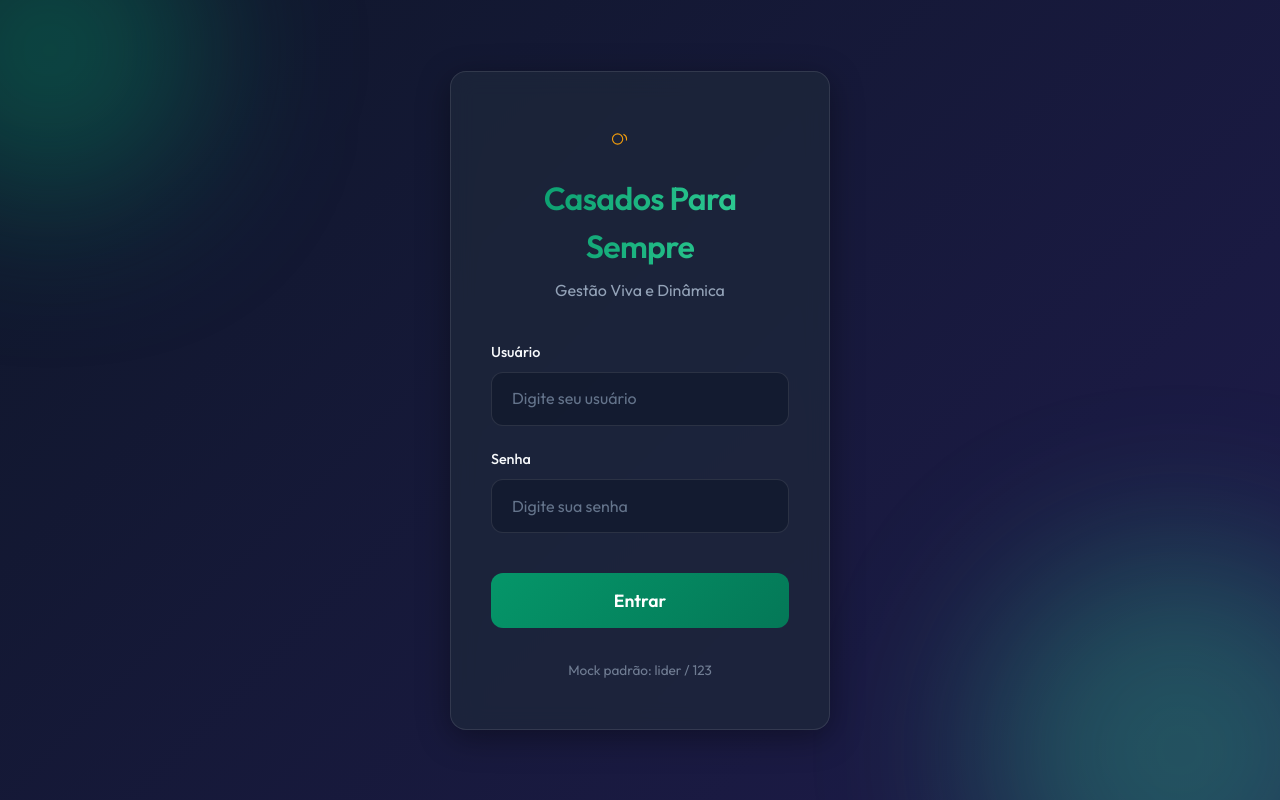
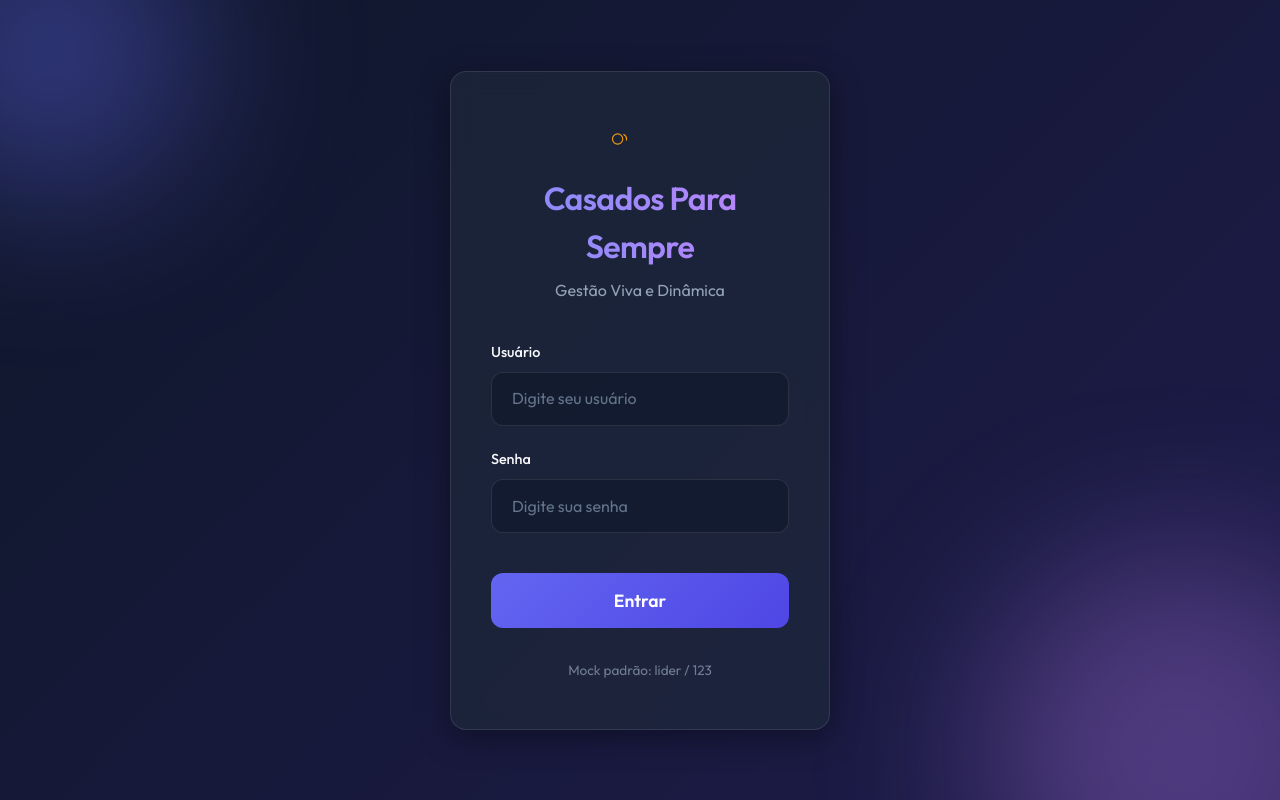
Before and after one commit to jarlanjsl/CPS, a React (Vite) app: page /login in a window 1280 px wide. Built offline with nearby package versions, Linux system fonts and the light colour scheme; no server answers.

Commit message:
fix(HU-20): reverte paleta para original (indigo/roxo) conforme solicitado

```diff
--- a/index.html
+++ b/index.html
@@ -5,7 +5,7 @@
     <link rel="icon" type="image/svg+xml" href="/favicon.svg" />
     <link rel="manifest" href="/manifest.json" />
     <meta name="viewport" content="width=device-width, initial-scale=1.0, maximum-scale=1.0, user-scalable=no" />
-    <meta name="theme-color" content="#059669" />
+    <meta name="theme-color" content="#ffffff" />
     <title>Casados Para Sempre — CPS</title>
   </head>
   <body>
--- a/src/components/AvatarCasado.tsx
+++ b/src/components/AvatarCasado.tsx
@@ -33,7 +33,7 @@ export default function AvatarCasado({ nomeEle, nomeEla, fotoUrl, size = 40, onC
       className="avatar-casal-placeholder"
       style={{
         width: size, height: size, borderRadius: '50%',
-        background: 'linear-gradient(135deg, #059669, #34D399)',
+        background: 'linear-gradient(135deg, #6366f1, #818cf8)',
         color: 'white', display: 'flex', alignItems: 'center',
         justifyContent: 'center', fontSize: size * 0.3,
         fontWeight: 700, cursor: onClick ? 'pointer' : 'default',
--- a/src/components/Logo.tsx
+++ b/src/components/Logo.tsx
@@ -29,7 +29,7 @@ export default function Logo({ size = 40, showText = true }: { size?: number; sh
           fontFamily="Outfit, sans-serif"
           fontSize="16"
           fontWeight="700"
-          fill="#059669"
+          fill="#6366f1"
         >
           Casados Para Sempre
         </text>
--- a/src/index.css
+++ b/src/index.css
@@ -1,12 +1,10 @@
 @import url('https://fonts.googleapis.com/css2?family=Outfit:wght@300;400;500;600;700&display=swap');
 
 :root {
-  /* Paleta Esmeralda & Ouro */
-  --primary: #059669;
-  --primary-dark: #047857;
-  --primary-light: #34D399;
-  --accent: #F59E0B;
-  --bg-light: #ECFDF5;
+  /* Paleta Principal - Elegante e Vibrante */
+  --primary: #6366f1;
+  --primary-dark: #4f46e5;
+  --primary-light: #818cf8;
 
   /* Cores de Fundo Modernas (Modo Claro Padrão / Dark Suave) */
   --bg-color: #0f172a;
@@ -86,15 +84,8 @@ h1, h2, h3, h4 {
 }
 
 .gradient-text {
-  background: linear-gradient(to right, #059669, #34D399);
+  background: linear-gradient(to right, #818cf8, #c084fc);
   -webkit-background-clip: text;
   -webkit-text-fill-color: transparent;
   background-clip: text;
 }
-
-.accent-text {
-  background: linear-gradient(to right, #F59E0B, #FBBF24);
-  -webkit-background-clip: text;
-  -webkit-text-fill-color: transparent;
-  background-clip: text;
-}
--- a/src/styles/home.css
+++ b/src/styles/home.css
@@ -27,12 +27,12 @@
   font-weight: 600;
   cursor: pointer;
   transition: transform 0.2s, box-shadow 0.2s;
-  box-shadow: 0 4px 12px rgba(5, 150, 105, 0.3);
+  box-shadow: 0 4px 12px rgba(99, 102, 241, 0.3);
 }
 
 .btn-primary:hover {
   transform: translateY(-2px);
-  box-shadow: 0 6px 16px rgba(5, 150, 105, 0.4);
+  box-shadow: 0 6px 16px rgba(99, 102, 241, 0.4);
 }
 
 .btn-primary:disabled {
--- a/src/styles/login.css
+++ b/src/styles/login.css
@@ -21,7 +21,7 @@
 .login-container::before {
   width: 300px;
   height: 300px;
-  background: rgba(5, 150, 105, 0.4);
+  background: rgba(99, 102, 241, 0.4);
   top: -100px;
   left: -100px;
 }
@@ -29,7 +29,7 @@
 .login-container::after {
   width: 400px;
   height: 400px;
-  background: rgba(52, 211, 153, 0.3);
+  background: rgba(192, 132, 252, 0.3);
   bottom: -150px;
   right: -100px;
 }
@@ -97,7 +97,7 @@
   outline: none;
   background: rgba(15, 23, 42, 0.8);
   border-color: var(--primary-light);
-  box-shadow: 0 0 0 4px rgba(5, 150, 105, 0.15);
+  box-shadow: 0 0 0 4px rgba(99, 102, 241, 0.15);
 }
 
 .login-button {
@@ -118,7 +118,7 @@
 
 .login-button:hover:not(:disabled) {
   transform: translateY(-2px);
-  box-shadow: 0 10px 20px -10px rgba(5, 150, 105, 0.6);
+  box-shadow: 0 10px 20px -10px rgba(139, 92, 246, 0.6);
 }
 
 .login-button:active:not(:disabled) {
```
Also changed, not shown: public/manifest.json.
